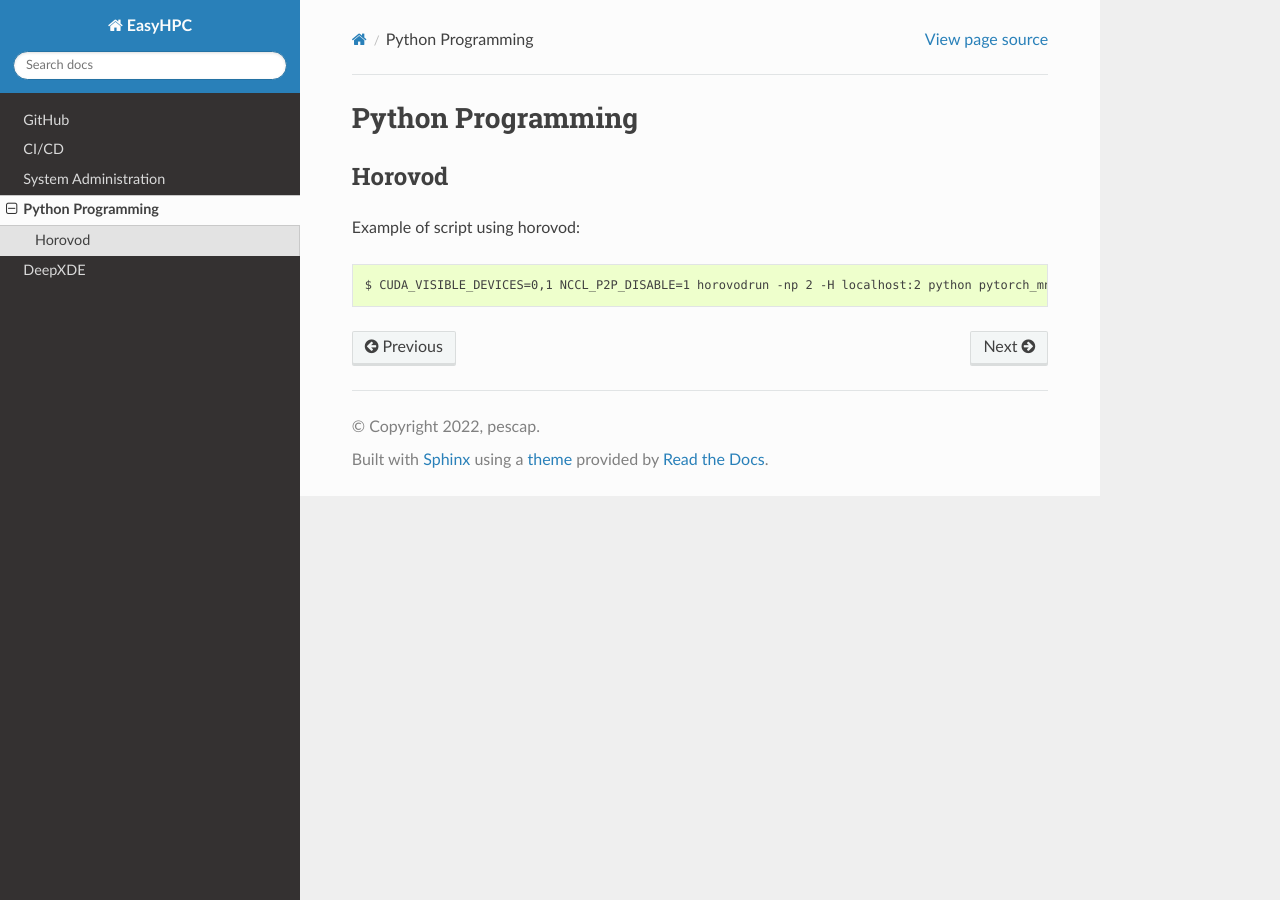
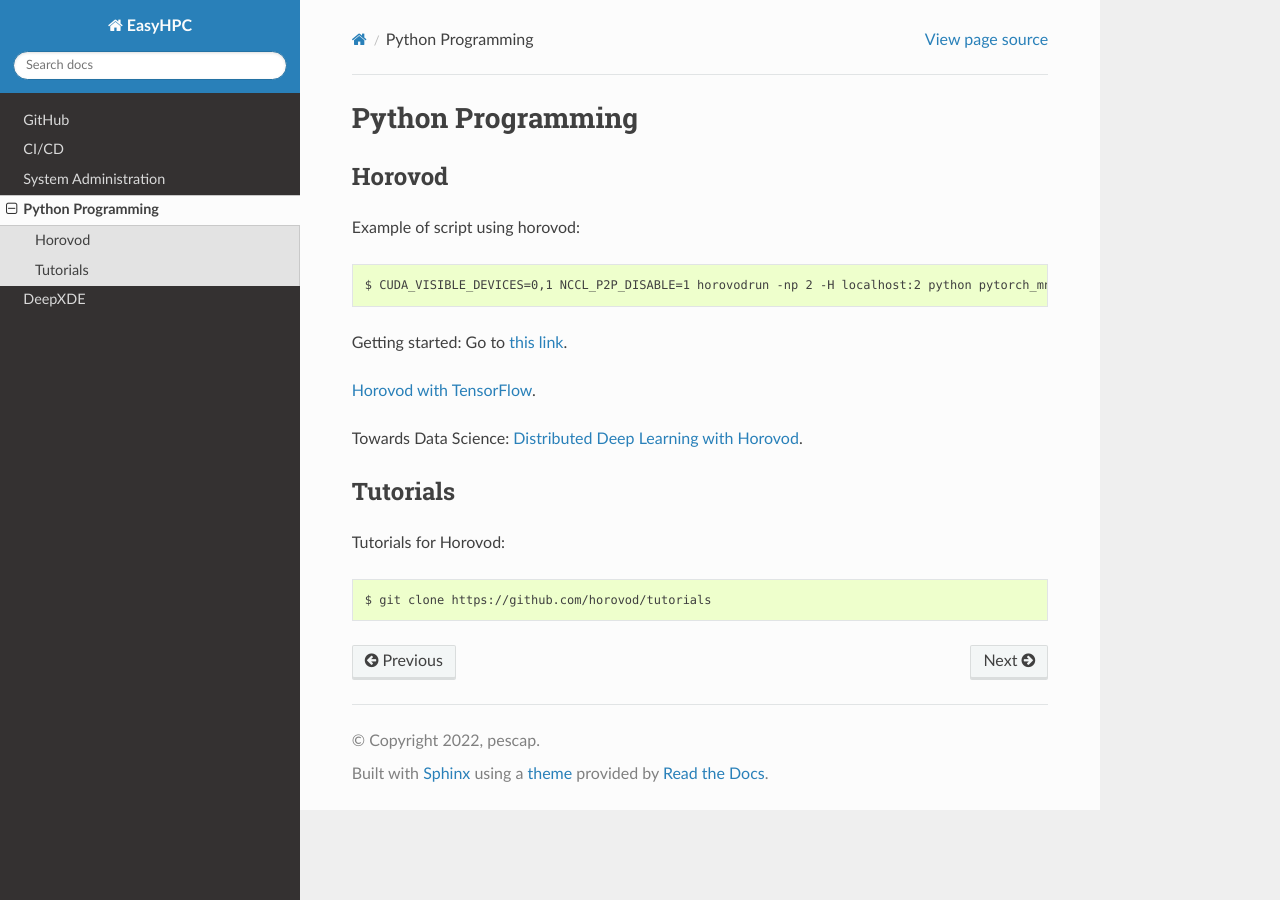
Before and after one commit to pescap/EasyHPC, a Sphinx documentation site: the page built from docs/source/horovod.rst, in a window 1280 px wide. Built offline with Sphinx 7.4.7 and the Read the Docs theme 2.0.0, drawn with Linux system fonts in a browser that asks for light colours.

Commit message:
horovod docs

```diff
--- a/docs/source/horovod.rst
+++ b/docs/source/horovod.rst
@@ -7,3 +7,18 @@ Horovod
 Example of script using horovod::
 
 $ CUDA_VISIBLE_DEVICES=0,1 NCCL_P2P_DISABLE=1 horovodrun -np 2 -H localhost:2 python pytorch_mnist.py
+
+
+Getting started: Go to `this link <https://horovod.ai/getting-started/>`_.
+
+`Horovod with TensorFlow <https://horovod.readthedocs.io/en/stable/tensorflow.html>`_.
+
+Towards Data Science: `Distributed Deep Learning with Horovod <https://towardsdatascience.com/distributed-deep-learning-with-horovod-2d1eea004cb2>`_.
+
+
+Tutorials
+---------------
+
+Tutorials for Horovod: ::
+
+$ git clone https://github.com/horovod/tutorials
```
